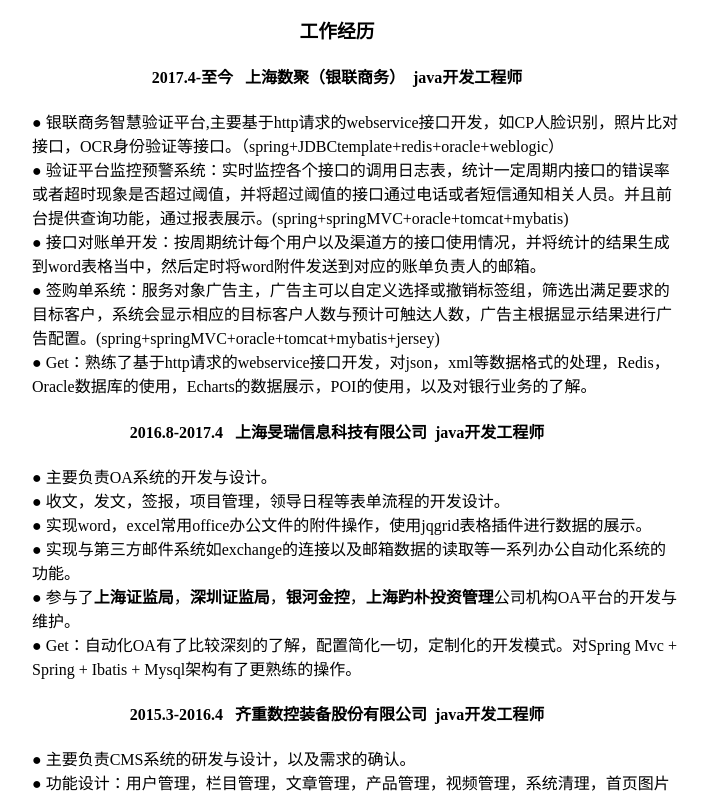
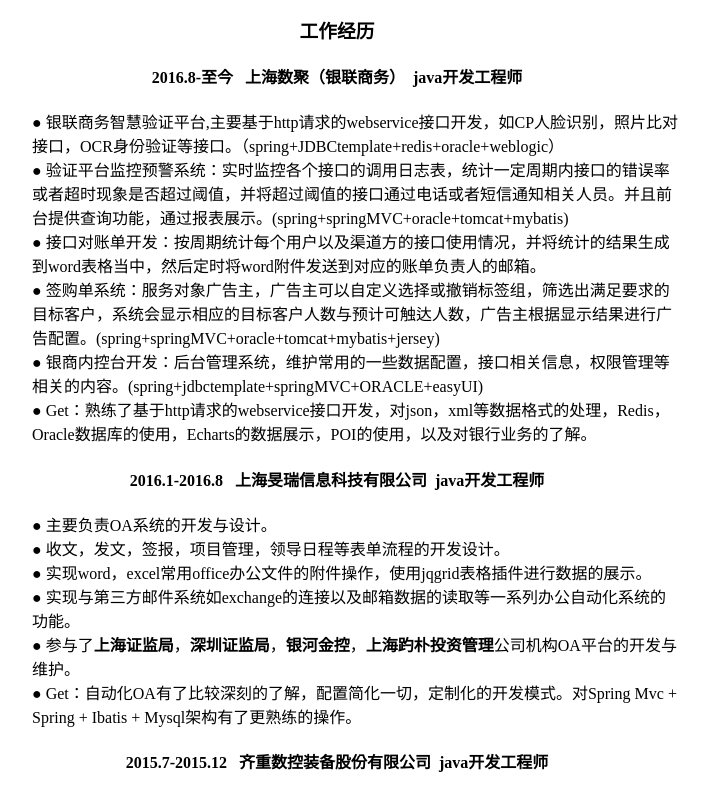
Before and after one commit to eastmelon/eastmelon.github.io, a plain HTML site: page resume1.html in a window 1280 px wide. Shown: the part 309-1100 px from the top of the page, without its empty margins (303-1011 px from the left). Drawn offline with Linux system fonts and the light colour scheme.

Commit message:
Site updated: 2017-08-20 11:31:37

```diff
--- a/resume1.html
+++ b/resume1.html
@@ -26,15 +26,16 @@
     </div>
     <div class="content">
         <h3 style="text-align: center">工作经历</h3>
-        <h4 style="text-align: center"><span >2017.4-至今&nbsp&nbsp&nbsp上海数聚（银联商务）&nbsp&nbspjava开发工程师</span></h4>
+        <h4 style="text-align: center"><span >2016.8-至今&nbsp&nbsp&nbsp上海数聚（银联商务）&nbsp&nbspjava开发工程师</span></h4>
         <dd>
             <div>● 银联商务智慧验证平台,主要基于http请求的webservice接口开发，如CP人脸识别，照片比对接口，OCR身份验证等接口。（spring+JDBCtemplate+redis+oracle+weblogic）</div>
             <div>● 验证平台监控预警系统：实时监控各个接口的调用日志表，统计一定周期内接口的错误率或者超时现象是否超过阈值，并将超过阈值的接口通过电话或者短信通知相关人员。并且前台提供查询功能，通过报表展示。(spring+springMVC+oracle+tomcat+mybatis)</div>
             <div>● 接口对账单开发：按周期统计每个用户以及渠道方的接口使用情况，并将统计的结果生成到word表格当中，然后定时将word附件发送到对应的账单负责人的邮箱。</div>
             <div>● 签购单系统：服务对象广告主，广告主可以自定义选择或撤销标签组，筛选出满足要求的目标客户，系统会显示相应的目标客户人数与预计可触达人数，广告主根据显示结果进行广告配置。(spring+springMVC+oracle+tomcat+mybatis+jersey)</div>
+            <div>● 银商内控台开发：后台管理系统，维护常用的一些数据配置，接口相关信息，权限管理等相关的内容。(spring+jdbctemplate+springMVC+ORACLE+easyUI)</div>
             <div>● Get：熟练了基于http请求的webservice接口开发，对json，xml等数据格式的处理，Redis，Oracle数据库的使用，Echarts的数据展示，POI的使用，以及对银行业务的了解。</div>
         </dd>
-        <h4 style="text-align: center"><span >2016.8-2017.4&nbsp&nbsp&nbsp上海旻瑞信息科技有限公司&nbsp&nbspjava开发工程师</span></h4>
+        <h4 style="text-align: center"><span >2016.1-2016.8&nbsp&nbsp&nbsp上海旻瑞信息科技有限公司&nbsp&nbspjava开发工程师</span></h4>
         <div>
             <dd>
                 <div>● 主要负责OA系统的开发与设计。</div>
@@ -45,7 +46,7 @@
                 <div>● Get：自动化OA有了比较深刻的了解，配置简化一切，定制化的开发模式。对Spring Mvc + Spring + Ibatis + Mysql架构有了更熟练的操作。</div>
             </dd>
         </div>
-        <h4 style="text-align: center"><span >2015.3-2016.4&nbsp&nbsp&nbsp齐重数控装备股份有限公司&nbsp&nbspjava开发工程师</span></h4>
+        <h4 style="text-align: center"><span >2015.7-2015.12&nbsp&nbsp&nbsp齐重数控装备股份有限公司&nbsp&nbspjava开发工程师</span></h4>
         <div>
             <dd>
                 <div>● 主要负责CMS系统的研发与设计，以及需求的确认。</div>
@@ -76,6 +77,10 @@
             <img src="http://wx3.sinaimg.cn/mw690/006TIAqsgy1fhm1grmf2bj311u0i83z6.jpg">
             <img src="http://wx1.sinaimg.cn/mw690/006TIAqsgy1fhm1grpvl8j311w0i53z9.jpg">
         </div>
+        <h4 style="text-align: center" class="works-title"><span >银商内控台</span></h4>
+        <div class="works">
+            <img src="https://wx3.sinaimg.cn/mw690/00677IHhgy1fikevq10mlj311w0i9tdn.jpg">
+        </div>
         <h4 style="text-align: center" class="works-title"><span >证监会OA</span></h4>
         <div class="works">
             <img src="http://wx3.sinaimg.cn/mw690/006TIAqsgy1fhm1grle62j30ek07lmxg.jpg">
@@ -87,7 +92,6 @@
             <img src="http://wx1.sinaimg.cn/mw690/006TIAqsgy1fhm2o7sg0pj30wm0ic0vf.jpg">
             <img src="http://wx4.sinaimg.cn/mw690/006TIAqsgy1fhm2o7wcj7j30rr0i63z0.jpg">
             <img src="http://wx2.sinaimg.cn/mw690/006TIAqsgy1fhm2o7qgo0j30si0iidgy.jpg">
-            <img src="http://wx2.sinaimg.cn/mw690/006TIAqsgy1fhm2o7n3hnj30s40ikgnh.jpg">
         </div>
     </div>
     <div class="foot">
```
